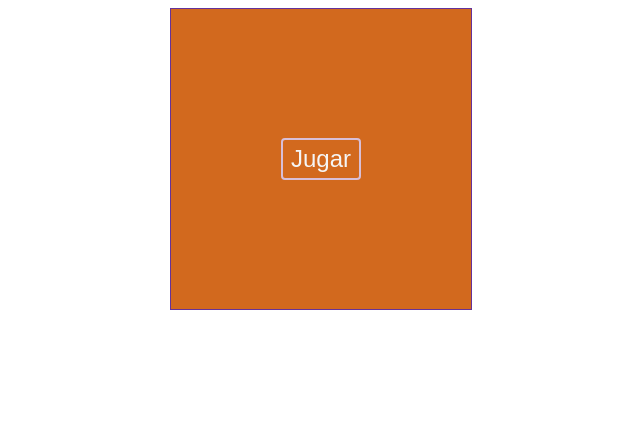
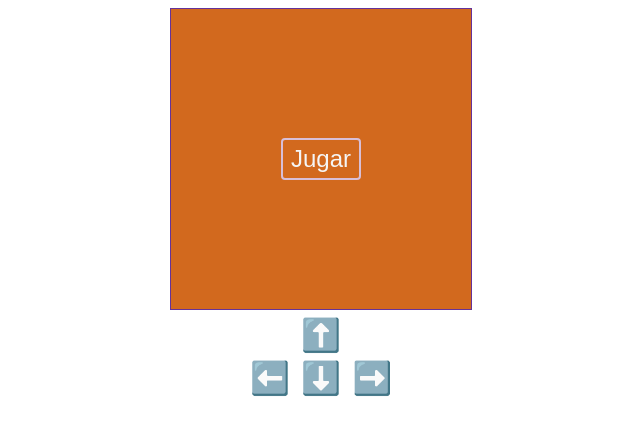
Before and after one commit to andrrrl/snake, a website: page snake.html in a window 1280 px wide. Shown: the whole page, without its empty margins (319-959 px from the left). Drawn offline with Linux system fonts and the light colour scheme.

Commit message:
feat: add mouse UI

```diff
--- a/snake.html
+++ b/snake.html
@@ -54,6 +54,23 @@
             border: 2px solid whitesmoke;
             cursor: pointer;
         }
+        .controls-container {
+            display: flex;
+            justify-content: center;
+            width: 100%;
+        }
+        .controls-container .row-1, .controls-container .row-2 {
+            display: flex;
+            justify-content: center;
+        }
+        .controls-container button {
+            border: 0;
+            padding: 0;
+            font-size: 2rem;
+            margin: .35rem;
+            margin-bottom: 0rem;
+            background: none;
+        }
     </style>
 </head>
 <body>
@@ -70,6 +87,18 @@
             <div class="y">y: <span></span></div>
         </div>
     </div>
+    <div class="controls-container">
+        <div class="controls">
+            <div class="row-1">
+                <button type="button" id="ArrowUp" class="arrow-button">⬆️</button>
+            </div>
+            <div class="row-2">
+                <button type="button" id="ArrowLeft" class="arrow-button">⬅️</button>
+                <button type="button" id="ArrowDown" class="arrow-button">⬇️</button>
+                <button type="button" id="ArrowRight" class="arrow-button">➡️</button>
+            </div>
+        </div>
+    </div>
 </body>
 <script src="snake.js"></script>
 </html>
--- a/snake.js
+++ b/snake.js
@@ -103,34 +103,14 @@ const SnakeGame = () => {
         if (snake.isDead) {
             return
         }
+        snake.userMove(e.code)
+    }
 
-        switch (e.code) {
-            case 'ArrowLeft':
-                if (snake.currentDirection.cssProp === 'left' && !snake.currentDirection.negative) {
-                    return
-                }
-                snake.setMoveTo({ direction: 'x', negative: true, cssProp: 'left' })
-                break
-            case 'ArrowRight':
-                if (snake.currentDirection.cssProp === 'left' && snake.currentDirection.negative) {
-                    return
-                }
-                snake.setMoveTo({ direction: 'x', negative: false, cssProp: 'left' })
-                break
-            case 'ArrowUp':
-                if (snake.currentDirection.cssProp === 'top' && !snake.currentDirection.negative) {
-                    return
-                }
-                snake.setMoveTo({ direction: 'y', negative: true, cssProp: 'top' })
-                break
-            case 'ArrowDown':
-                if (snake.currentDirection.cssProp === 'top' && snake.currentDirection.negative) {
-                    return
-                }
-                snake.setMoveTo({ direction: 'y', negative: false, cssProp: 'top' })
-                break
-        }
-    }
+    const arrowButtons = document.querySelectorAll('.arrow-button')
+
+    arrowButtons.forEach((button, index) => {
+        button.addEventListener('click', (e) => snake.userMove(e.target.id))
+    })
 
     const snake = {
         currentAxis: boardConfig.startAxisDirection ?? 'x',
@@ -165,6 +145,34 @@ const SnakeGame = () => {
         setMoveTo: (newDirection) => {
             snake.currentDirection = newDirection
 
+        },
+        userMove: (direction) => {
+            switch (direction) {
+                case 'ArrowLeft':
+                    if (snake.currentDirection.cssProp === 'left' && !snake.currentDirection.negative) {
+                        return
+                    }
+                    snake.setMoveTo({ direction: 'x', negative: true, cssProp: 'left' })
+                    break
+                case 'ArrowRight':
+                    if (snake.currentDirection.cssProp === 'left' && snake.currentDirection.negative) {
+                        return
+                    }
+                    snake.setMoveTo({ direction: 'x', negative: false, cssProp: 'left' })
+                    break
+                case 'ArrowUp':
+                    if (snake.currentDirection.cssProp === 'top' && !snake.currentDirection.negative) {
+                        return
+                    }
+                    snake.setMoveTo({ direction: 'y', negative: true, cssProp: 'top' })
+                    break
+                case 'ArrowDown':
+                    if (snake.currentDirection.cssProp === 'top' && snake.currentDirection.negative) {
+                        return
+                    }
+                    snake.setMoveTo({ direction: 'y', negative: false, cssProp: 'top' })
+                    break
+            }
         },
         foodEaten: () => {
             const edibleFood = boardConfig.snakeFood.find((sf) => {
```
